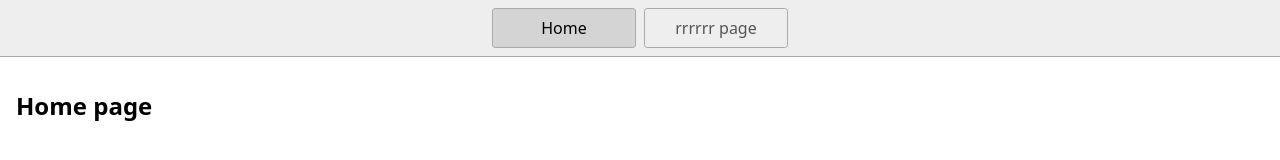
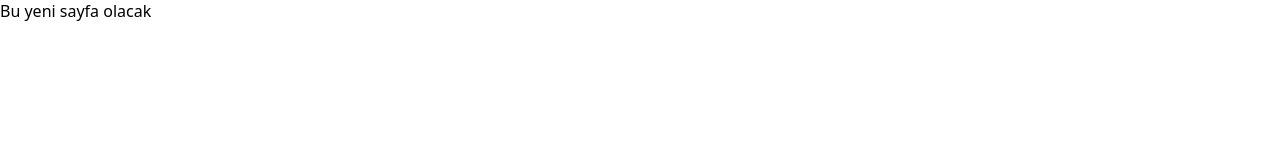
Before and after one commit to swoopertr/dogtinder, a website: page index.html in a window 1280 px wide. Drawn offline with Linux system fonts and the light colour scheme.

Commit message:
refactoring

```diff
--- a/index.html
+++ b/index.html
@@ -4,20 +4,12 @@
     <title>Home</title>
     <meta charset="UTF-8" />
     <meta name="viewport" content="width=device-width" />
-    <!--
-      Need a visual blank slate?
-      Remove all code in `styles.css`!
-    -->
+
     <link rel="stylesheet" href="styles.css" />
     <script type="module" src="script.js"></script>
   </head>
   <body>
-    <nav>
-      <a href="/" aria-current="page">Home</a>
-      <a href="/page2.html">rrrrrr page</a>
-    </nav>
-    <main>
-      <h1>Home page</h1>
-    </main>
+    Bu yeni sayfa olacak
+
   </body>
 </html>
```
Also changed, not shown: page2.html (deleted, +0 -19 lines), 1 other file.
